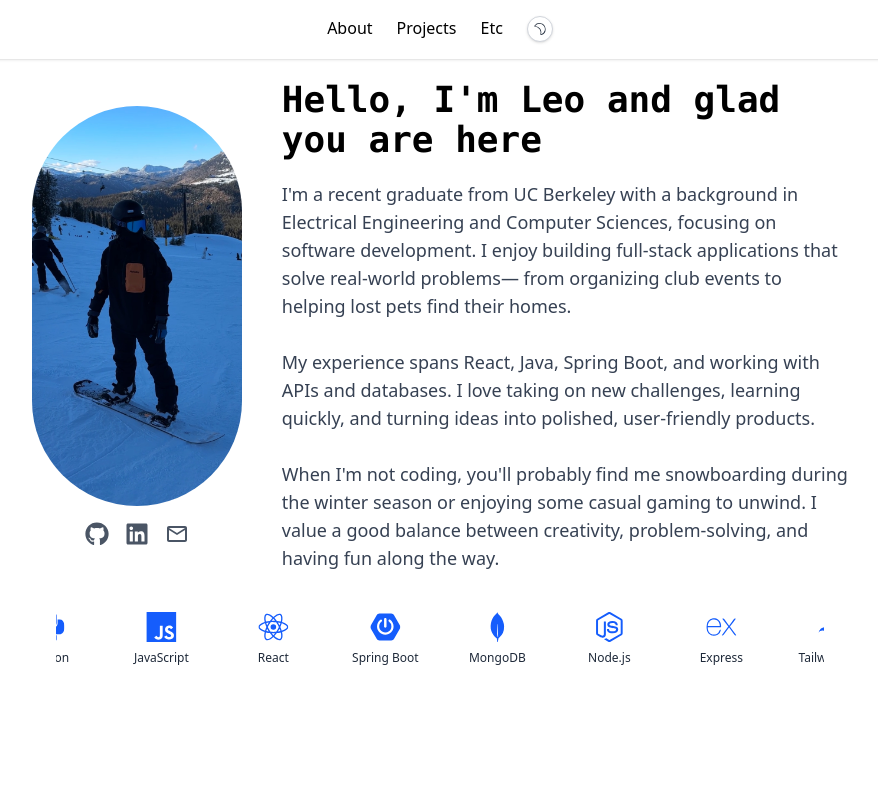
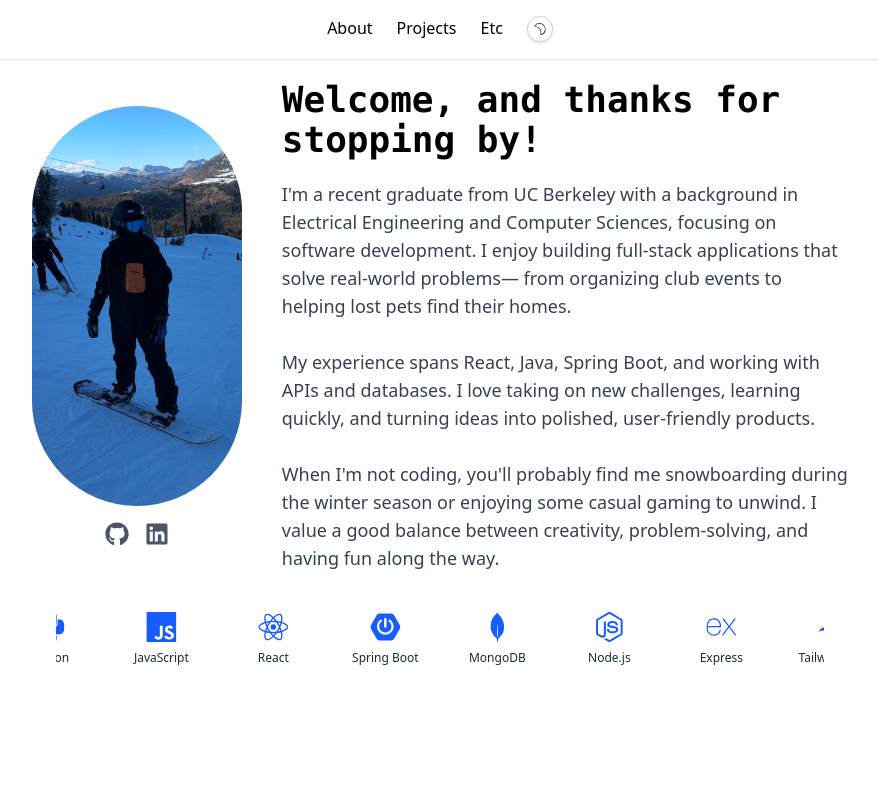
Before and after one commit to leow505/portfolio, a React (Vite) app: page / in a window 1280 px wide. Shown: the top 800 px of the page, without its empty margins (200-1078 px from the left). Built offline with nearby package versions, Linux system fonts and the light colour scheme.

Commit message:
rewording

```diff
--- a/src/components/LoadingIntro.jsx
+++ b/src/components/LoadingIntro.jsx
@@ -2,7 +2,7 @@ import { useEffect, useState } from "react"
 
 export const LoadingIntro = () => {
     const [text, setText] = useState("");
-    const fullText = "Hello, I'm Leo and glad you are here";
+    const fullText = "Welcome, and thanks for stopping by!";
 
     useEffect(() => {
         let index = 0;
--- a/src/components/sections/About.jsx
+++ b/src/components/sections/About.jsx
@@ -32,14 +32,7 @@ export const About = () => {
                         >
                         <FaLinkedin />
                         </a>
-                        <a
-                        href="mailto:leiw6025@gmail.com"
-                        target="_blank"
-                        rel="noopener noreferrer"
-                        className="hover:text-blue-500"
-                        >
-                            <MdOutlineEmail />
-                        </a>
+
                     </div>
                 </div>
                 {/* right side */}
```
